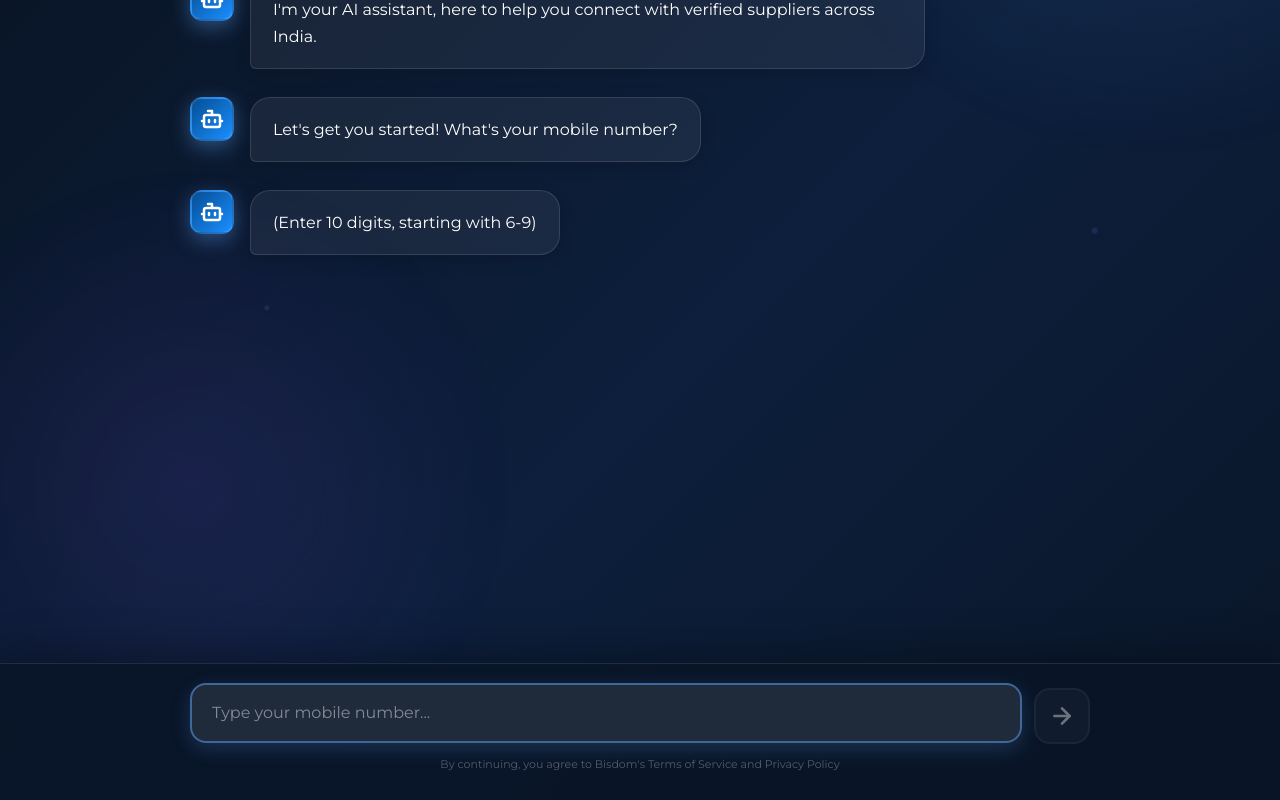
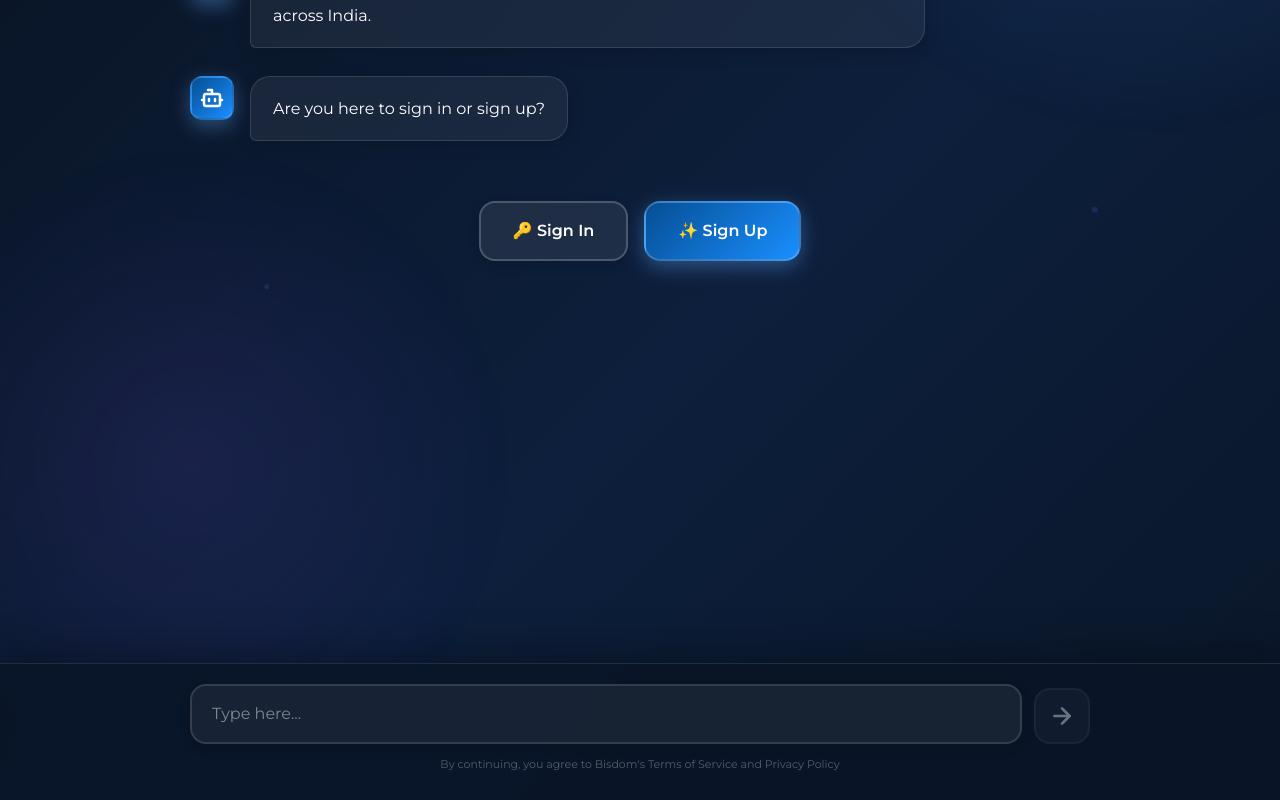
Before and after one commit to SSAKTHITSELVAN/bisdom_dev, a React (Vite) app in the folder ui/: page /login in a window 1280 px wide. Built offline with nearby package versions, Linux system fonts and the light colour scheme; no server answers.

Commit message:
Add Sign In/Sign Up choice, GSTIN verification for signup, fix message visibility with better scroll

```diff
--- a/ui/src/components/auth/ConversationalLogin.jsx
+++ b/ui/src/components/auth/ConversationalLogin.jsx
@@ -9,11 +9,13 @@ import { Bot, User, ArrowRight } from 'lucide-react'
 export default function ConversationalLogin() {
   const [messages, setMessages] = useState([])
   const [inputValue, setInputValue] = useState('')
-  const [currentStep, setCurrentStep] = useState('welcome') // welcome, phone, otp, done
+  const [currentStep, setCurrentStep] = useState('choose') // choose, welcome, phone, otp, gstin, done
+  const [authType, setAuthType] = useState(null) // 'signin' or 'signup'
   const [phone, setPhone] = useState('')
   const [loading, setLoading] = useState(false)
   const [isTyping, setIsTyping] = useState(false)
   const [initialized, setInitialized] = useState(false)
+  const [showChoiceButtons, setShowChoiceButtons] = useState(true)
   const messagesEndRef = useRef(null)
   const inputRef = useRef(null)
   const navigate = useNavigate()
@@ -31,12 +33,11 @@ export default function ConversationalLogin() {
     if (initialized) return
     setInitialized(true)
 
-    // Initial welcome sequence with staggered delays
+    // Initial welcome - ask to choose
     const timeouts = [
       setTimeout(() => addBotMessage("👋 Welcome to Bisdom!"), 500),
-      setTimeout(() => addBotMessage("I'm your AI assistant, here to help you connect with verified suppliers across India."), 1600),
-      setTimeout(() => addBotMessage("Let's get you started! What's your mobile number?"), 3000),
-      setTimeout(() => addBotMessage("(Enter 10 digits, starting with 6-9)"), 4000)
+      setTimeout(() => addBotMessage("I'm your AI assistant, here to help you connect with verified B2B suppliers across India."), 1600),
+      setTimeout(() => addBotMessage("Are you here to sign in or sign up?"), 3200)
     ]
 
     return () => timeouts.forEach(t => clearTimeout(t))
@@ -54,6 +55,25 @@ export default function ConversationalLogin() {
     setMessages(prev => [...prev, { type: 'user', text, timestamp: new Date() }])
   }
 
+  const handleChoice = (choice) => {
+    setAuthType(choice)
+    setShowChoiceButtons(false)
+    addUserMessage(choice === 'signin' ? 'Sign In' : 'Sign Up')
+
+    setTimeout(() => {
+      if (choice === 'signin') {
+        addBotMessage("Great! Let's sign you in.")
+      } else {
+        addBotMessage("Excellent! Let's create your account.")
+      }
+    }, 300)
+
+    setTimeout(() => addBotMessage("What's your mobile number?"), 1200)
+    setTimeout(() => addBotMessage("(Enter 10 digits, starting with 6-9)"), 2000)
+
+    setCurrentStep('phone')
+  }
+
   const handleSendMessage = async () => {
     if (!inputValue.trim() || loading) return
 
@@ -62,7 +82,7 @@ export default function ConversationalLogin() {
     setInputValue('')
     setLoading(true)
 
-    if (currentStep === 'welcome') {
+    if (currentStep === 'phone') {
       // Validate phone number
       const phoneDigits = value.replace(/\D/g, '')
       if (phoneDigits.length !== 10 || !phoneDigits.match(/^[6-9]\d{9}$/)) {
@@ -102,22 +122,45 @@ export default function ConversationalLogin() {
         const response = await verifyOTP(phone, otpDigits)
         localStorage.setItem('token', response.data.access_token)
 
-        addBotMessage("🎉 Verified! Welcome to Bisdom!")
-        addBotMessage("Let me take you to your workspace...")
+        addBotMessage("🎉 Verified!")
 
-        setTimeout(() => {
-          if (response.data.is_onboarded) {
+        // For Sign Up - ask for GSTIN
+        if (authType === 'signup' && !response.data.is_onboarded) {
+          setTimeout(() => addBotMessage("Now, let's verify your business."), 1000)
+          setTimeout(() => addBotMessage("What's your company's GSTIN?"), 1800)
+          setTimeout(() => addBotMessage("(15-character GST identification number)"), 2600)
+          setCurrentStep('gstin')
+          setLoading(false)
+        } else {
+          // For Sign In - go directly to workspace
+          addBotMessage("Welcome back to Bisdom!")
+          setTimeout(() => {
             navigate('/workspace')
-          } else {
-            navigate('/onboarding')
-          }
-        }, 2000)
+          }, 1500)
+        }
       } catch (err) {
         setLoading(false)
         const errorMsg = err.response?.data?.detail || "OTP verification failed"
         addBotMessage(`❌ ${errorMsg}`)
         addBotMessage("Please check the OTP and try again.")
       }
+    } else if (currentStep === 'gstin') {
+      // Validate GSTIN (15 characters, alphanumeric)
+      const gstinValue = value.toUpperCase()
+      if (gstinValue.length !== 15 || !/^[0-9A-Z]{15}$/.test(gstinValue)) {
+        setLoading(false)
+        addBotMessage("🤔 That doesn't look like a valid GSTIN.")
+        setTimeout(() => addBotMessage("Please enter a valid 15-character GST identification number."), 800)
+        return
+      }
+
+      // Store GSTIN and proceed to onboarding
+      addBotMessage("✅ Perfect! GSTIN verified.")
+      addBotMessage("Let me set up your workspace...")
+
+      setTimeout(() => {
+        navigate('/onboarding', { state: { gstin: gstinValue } })
+      }, 2000)
     }
   }
 
@@ -229,15 +272,19 @@ export default function ConversationalLogin() {
         flex: 1,
         overflowY: 'auto',
         overflowX: 'hidden',
-        padding: '40px 24px 120px',
+        padding: '40px 24px 180px',
         position: 'relative',
-        zIndex: 1
+        zIndex: 1,
+        display: 'flex',
+        flexDirection: 'column'
       }}>
         <div style={{
           maxWidth: '900px',
           margin: '0 auto',
           width: '100%',
-          paddingBottom: '40px'
+          minHeight: '100%',
+          display: 'flex',
+          flexDirection: 'column'
         }}>
           {messages.map((msg, idx) => (
             <div
@@ -390,6 +437,76 @@ export default function ConversationalLogin() {
             </div>
           )}
 
+          {/* Choice Buttons */}
+          {showChoiceButtons && currentStep === 'choose' && messages.length >= 3 && (
+            <div style={{
+              display: 'flex',
+              gap: 16,
+              justifyContent: 'center',
+              marginTop: 32,
+              animation: 'slideIn 0.5s cubic-bezier(0.4, 0, 0.2, 1)',
+              animationDelay: '0.3s',
+              opacity: 0,
+              animationFillMode: 'forwards'
+            }}>
+              <button
+                onClick={() => handleChoice('signin')}
+                style={{
+                  padding: '16px 32px',
+                  borderRadius: 16,
+                  background: 'rgba(255,255,255,0.08)',
+                  border: '2px solid rgba(255,255,255,0.2)',
+                  color: '#fff',
+                  fontSize: 16,
+                  fontWeight: 600,
+                  cursor: 'pointer',
+                  transition: 'all 0.3s cubic-bezier(0.4, 0, 0.2, 1)',
+                  fontFamily: 'inherit',
+                  boxShadow: '0 4px 12px rgba(0,0,0,0.1)'
+                }}
+                onMouseEnter={(e) => {
+                  e.currentTarget.style.background = 'rgba(255,255,255,0.12)'
+                  e.currentTarget.style.transform = 'translateY(-2px)'
+                  e.currentTarget.style.boxShadow = '0 6px 20px rgba(0,0,0,0.15)'
+                }}
+                onMouseLeave={(e) => {
+                  e.currentTarget.style.background = 'rgba(255,255,255,0.08)'
+                  e.currentTarget.style.transform = 'translateY(0)'
+                  e.currentTarget.style.boxShadow = '0 4px 12px rgba(0,0,0,0.1)'
+                }}
+              >
+                🔑 Sign In
+              </button>
+
+              <button
+                onClick={() => handleChoice('signup')}
+                style={{
+                  padding: '16px 32px',
+                  borderRadius: 16,
+                  background: 'linear-gradient(135deg, #054E94 0%, #1A8FFF 100%)',
+                  border: '2px solid rgba(255,255,255,0.2)',
+                  color: '#fff',
+                  fontSize: 16,
+                  fontWeight: 600,
+                  cursor: 'pointer',
+                  transition: 'all 0.3s cubic-bezier(0.4, 0, 0.2, 1)',
+                  fontFamily: 'inherit',
+                  boxShadow: '0 6px 20px rgba(96,165,250,0.4)'
+                }}
+                onMouseEnter={(e) => {
+                  e.currentTarget.style.transform = 'translateY(-2px) scale(1.05)'
+                  e.currentTarget.style.boxShadow = '0 8px 28px rgba(96,165,250,0.5)'
+                }}
+                onMouseLeave={(e) => {
+                  e.currentTarget.style.transform = 'translateY(0) scale(1)'
+                  e.currentTarget.style.boxShadow = '0 6px 20px rgba(96,165,250,0.4)'
+                }}
+              >
+                ✨ Sign Up
+              </button>
+            </div>
+          )}
+
           <div ref={messagesEndRef} />
         </div>
       </div>
@@ -426,10 +543,14 @@ export default function ConversationalLogin() {
               placeholder={
                 currentStep === 'otp'
                   ? "Enter 6-digit OTP..."
-                  : "Type your mobile number..."
+                  : currentStep === 'gstin'
+                  ? "Enter 15-character GSTIN..."
+                  : currentStep === 'phone'
+                  ? "Type your mobile number..."
+                  : "Type here..."
               }
-              disabled={loading}
-              maxLength={currentStep === 'otp' ? 6 : 10}
+              disabled={loading || currentStep === 'choose'}
+              maxLength={currentStep === 'otp' ? 6 : currentStep === 'gstin' ? 15 : 10}
               inputMode={currentStep === 'otp' ? 'numeric' : 'tel'}
               autoFocus
               style={{
```
